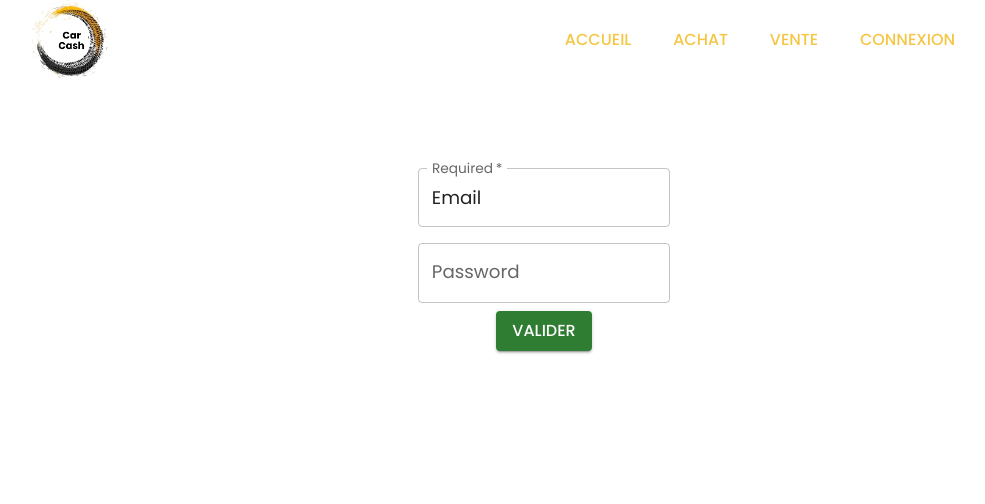
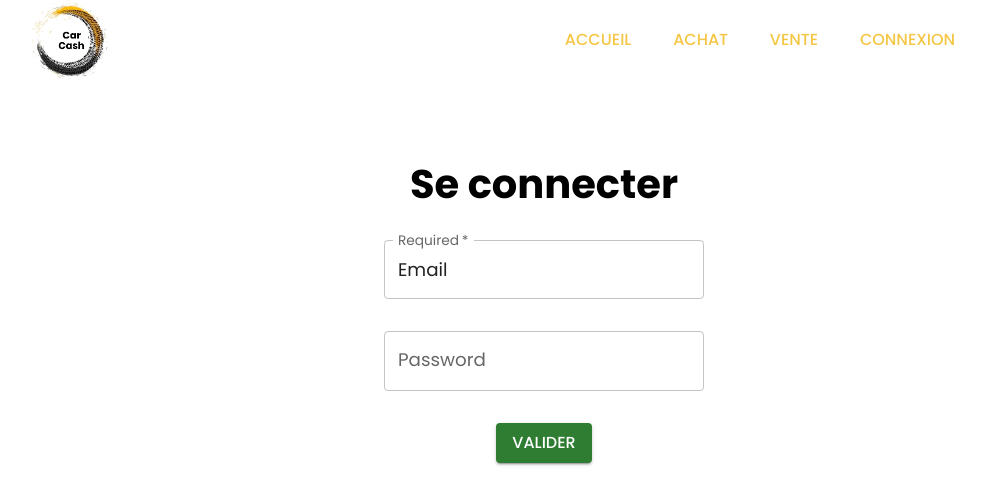
Before and after one commit to ablessin/concessionnaire, a React (Create React App) app in the folder client/: page /connexion in a window 1280 px wide. Shown: the top 504 px of the page, without its empty margins (96-1081 px from the left). Built offline with nearby package versions, Linux system fonts and the light colour scheme.

Commit message:
login form css

```diff
--- a/client/src/components/auth/LoginForm.js
+++ b/client/src/components/auth/LoginForm.js
@@ -3,35 +3,44 @@ import Box from '@mui/material/Box';
 import TextField from '@mui/material/TextField';
 import Style from "./auth.module.css";
 import Button from "@mui/material/Button";
+import Typography from '@mui/material/Typography';
 
 
 export default function FormPropsTextFields() {
   return (
     <>
+      <Box className={Style.title}>
+        <Typography variant="h2" gutterBottom>
+        Se connecter
+      </Typography>
+      </Box>
       <Box
         component="form"
         sx={{
-        '& .MuiTextField-root': { m: 1, width: '25ch' },
+          '& .MuiTextField-root': { m: 1, width: '50%' },
         }}
         noValidate
         autoComplete="off"
         className={Style.formContainer}
       >
-        <div>
+        <div className={Style.inputForm}>
             <TextField fullWidth
               required
               id="outlined-required"
               label="Required"
               type="email"
               defaultValue="Email"
+              className={Style.fieldForm}
             />
         </div>
-        <div>
+        <div className={Style.inputForm}>
             <TextField fullWidth
               id="outlined-password-input"
               label="Password"
               type="password"
               autoComplete="current-password"
+              className={Style.fieldForm}
+
             />
         </div>
         <Button variant="contained" color="success">
--- a/client/src/components/auth/auth.module.css
+++ b/client/src/components/auth/auth.module.css
@@ -3,3 +3,23 @@
     flex-direction: column;
     align-items: center;
 }
+
+.fieldForm{
+    margin: 0 auto !important;
+    margin-bottom: 2rem !important;
+}
+
+.inputForm{
+    display: flex;
+    width: 50%;
+}
+
+.title{
+    display: flex;
+    align-items: center;
+}
+
+.title h2 {
+    margin: 0 auto !important;
+    margin-bottom: 2rem !important;
+}
```
Lines whose indentation alone changed are shown as unchanged.
